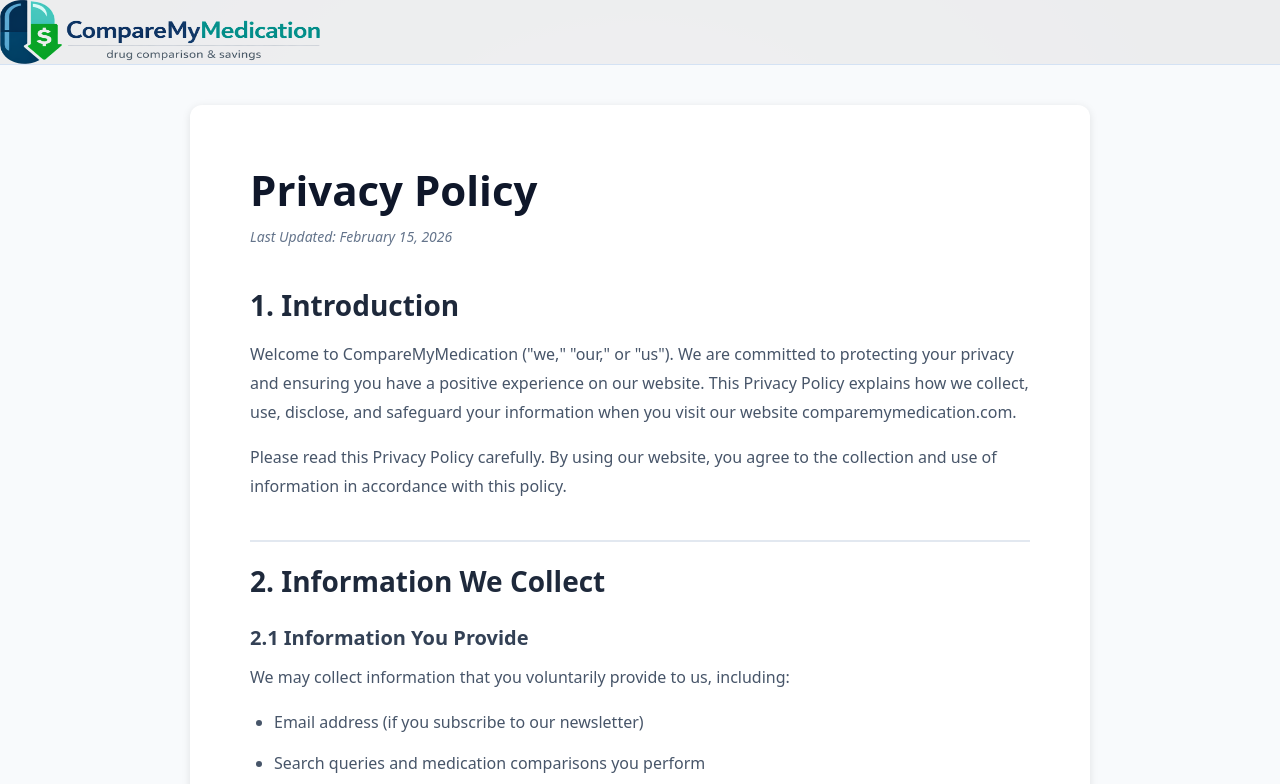
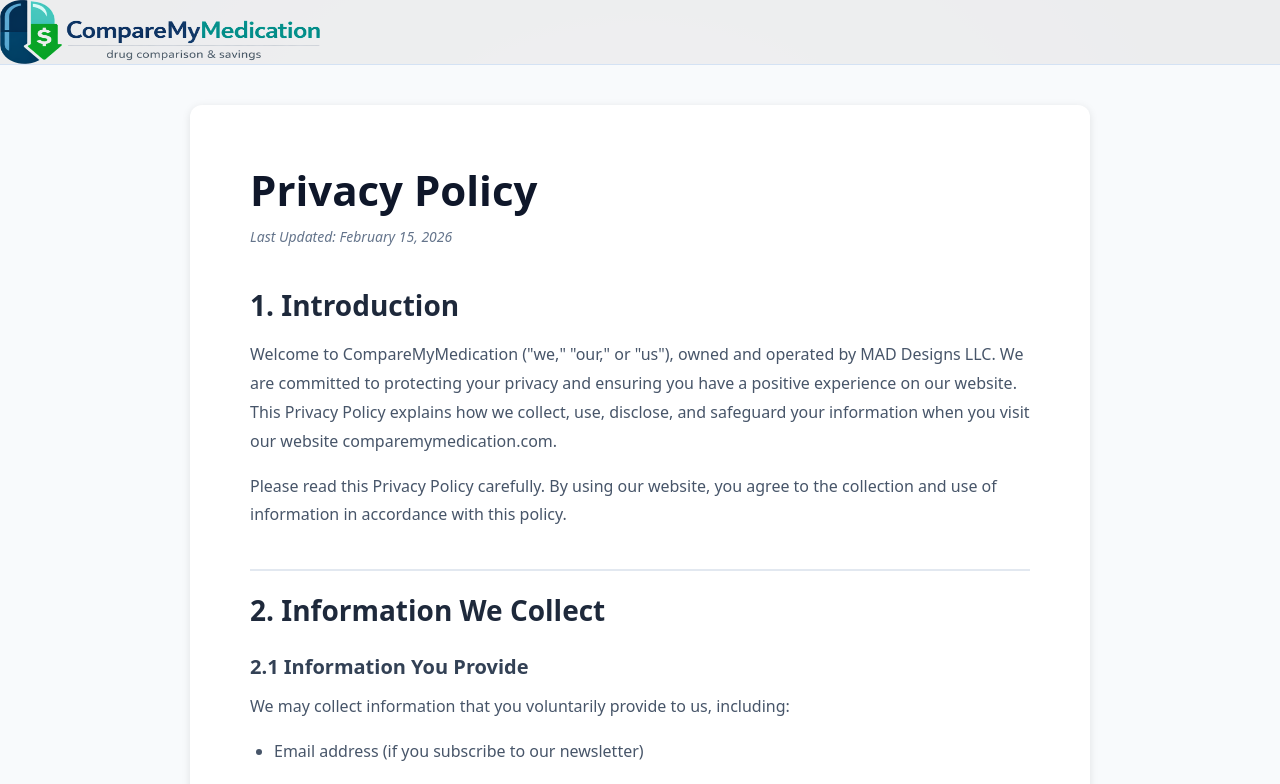
Before and after one commit to marty22dyer/CompareMyMedication, a Next.js app: page /privacy in a window 1280 px wide. Shown: the top 784 px of the page. Built offline with nearby package versions, Linux system fonts and the light colour scheme.

Commit message:
Add MAD Designs LLC as owner in Privacy Policy, Terms of Service, and footer

```diff
--- a/app/layout.tsx
+++ b/app/layout.tsx
@@ -63,7 +63,7 @@ export default function RootLayout({ children }: { children: React.ReactNode })
               </Link>
             </div>
             <p style={{ fontSize: '14px', opacity: 0.9, margin: '10px 0' }}>
-              © 2026 CompareMyMedication. All rights reserved.
+              © 2026 CompareMyMedication by MAD Designs LLC. All rights reserved.
             </p>
             <p style={{ fontSize: '13px', opacity: 0.8, margin: '10px 0', maxWidth: '800px', marginLeft: 'auto', marginRight: 'auto' }}>
               This website provides informational content only and does not provide medical advice.
--- a/app/privacy/page.tsx
+++ b/app/privacy/page.tsx
@@ -16,7 +16,7 @@ export default function PrivacyPolicy() {
         <section className="legal-section">
           <h2>1. Introduction</h2>
           <p>
-            Welcome to CompareMyMedication ("we," "our," or "us"). We are committed to protecting your privacy and ensuring you have a positive experience on our website. This Privacy Policy explains how we collect, use, disclose, and safeguard your information when you visit our website comparemymedication.com.
+            Welcome to CompareMyMedication ("we," "our," or "us"), owned and operated by MAD Designs LLC. We are committed to protecting your privacy and ensuring you have a positive experience on our website. This Privacy Policy explains how we collect, use, disclose, and safeguard your information when you visit our website comparemymedication.com.
           </p>
           <p>
             Please read this Privacy Policy carefully. By using our website, you agree to the collection and use of information in accordance with this policy.
--- a/app/terms/page.tsx
+++ b/app/terms/page.tsx
@@ -16,7 +16,7 @@ export default function TermsOfService() {
         <section className="legal-section">
           <h2>1. Acceptance of Terms</h2>
           <p>
-            Welcome to CompareMyMedication. By accessing or using our website at comparemymedication.com (the "Website"), you agree to be bound by these Terms of Service ("Terms"). If you do not agree to these Terms, please do not use our Website.
+            Welcome to CompareMyMedication, owned and operated by MAD Designs LLC. By accessing or using our website at comparemymedication.com (the "Website"), you agree to be bound by these Terms of Service ("Terms"). If you do not agree to these Terms, please do not use our Website.
           </p>
           <p>
             We reserve the right to modify these Terms at any time. Your continued use of the Website after any changes constitutes acceptance of the new Terms.
```
